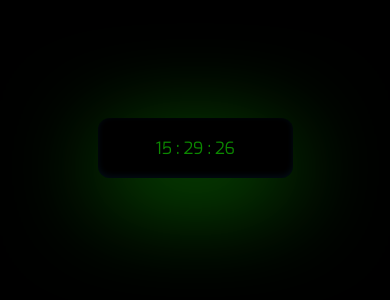
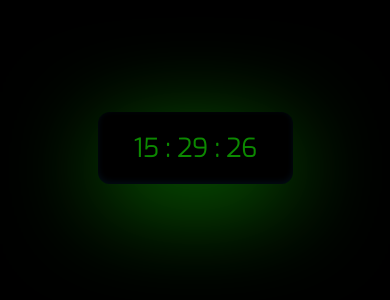
Before and after one commit to Tahree22/digital-clock, a plain HTML site: page index.html in a window 390 px wide. Shown: the part 274-574 px from the top of the page. Drawn offline with Linux system fonts and the light colour scheme.

Commit message:
test again

```diff
--- a/style.css
+++ b/style.css
@@ -36,7 +36,7 @@ p{
 
 @media (min-width: 0) and (max-width: 600px){
     p{
-        font-size: 100%;
+        font-size: 25px;
         font-weight: bolder;
     }
 }
```
